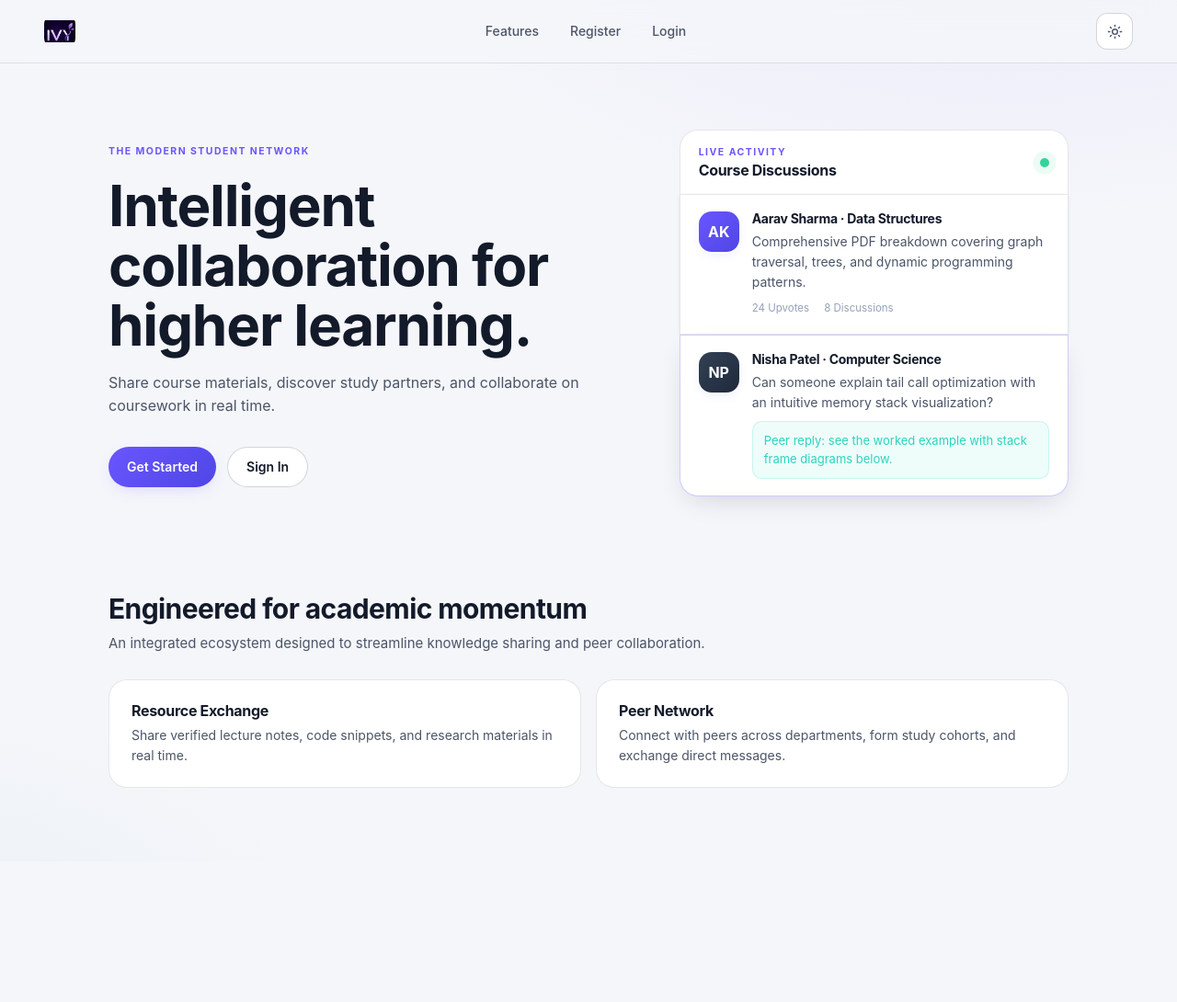
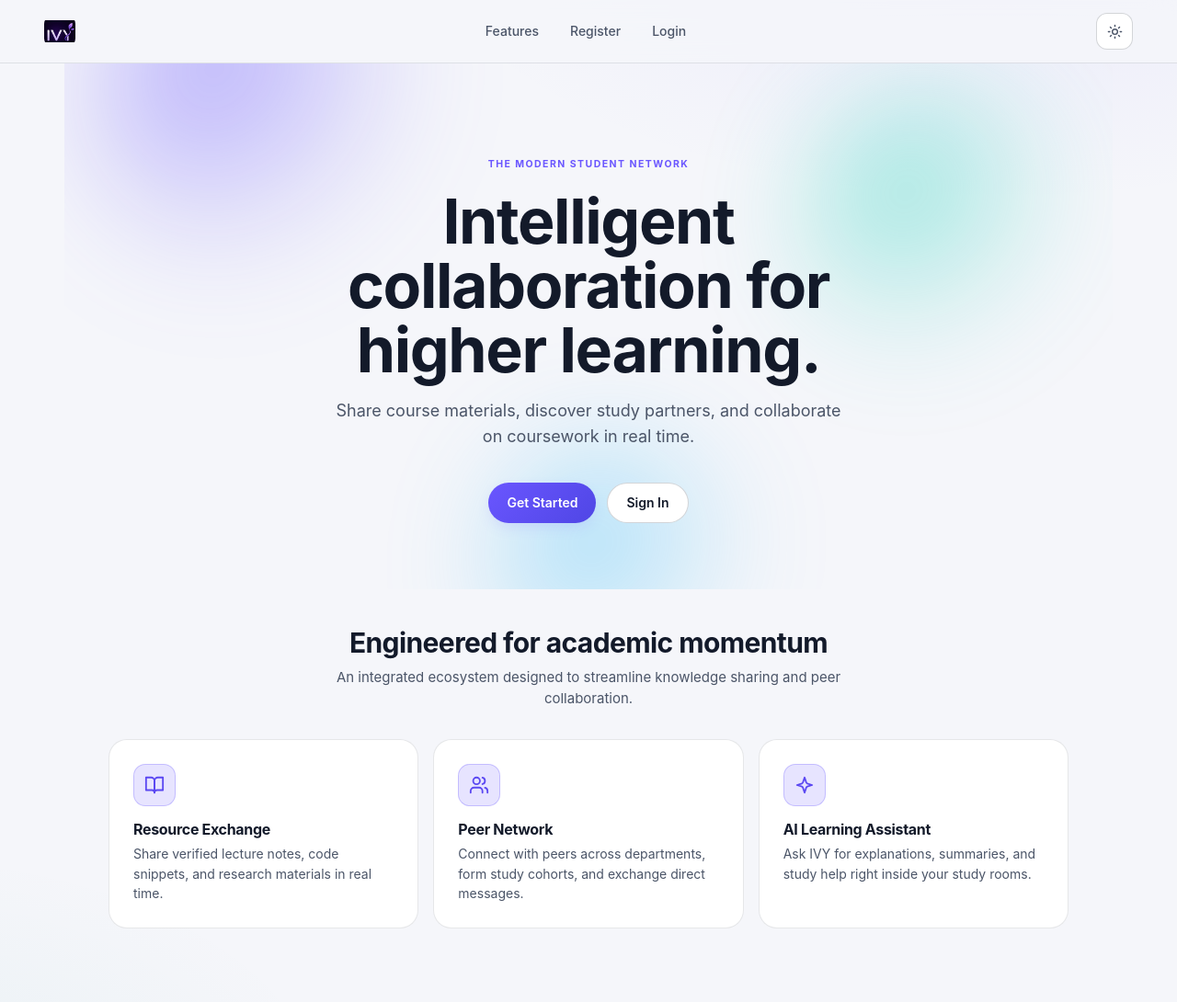
Before and after one commit to vardhandevraj/peertopeer, a Flask app: page / in a window 1280 px wide. Shown: the whole page at 92% size. Before the commit the page ends 857 px from the top, so only its background shows below. Run offline with Flask 3, Linux system fonts and the light colour scheme; some libraries are stand-ins or nearby versions.

Commit message:
Rework landing page and remove call permission prompt

```diff
--- a/CampusConnectAI/static/style.css
+++ b/CampusConnectAI/static/style.css
@@ -2214,106 +2213,127 @@ details.row-menu[open] summary { background: var(--elev-3); color: var(--text-1)
     background: var(--elev-2); }
 
 .hero {
-    display: grid;
-    grid-template-columns: minmax(0, 1.15fr) minmax(0, 0.85fr);
-    gap: 48px;
-    align-items: center;
+    position: relative;
+    overflow: hidden;
     max-width: 1140px;
     margin: 0 auto;
-    padding: clamp(56px, 9vh, 96px) clamp(18px, 4vw, 48px) 64px;
-}
-
-.hero-content { animation: ivy-rise 0.5s var(--ease) both; }
+    padding: clamp(72px, 12vh, 132px) clamp(18px, 4vw, 48px) 72px;
+    text-align: center;
+}
+
+.hero-orbs {
+    position: absolute;
+    inset: 0;
+    z-index: 0;
+    pointer-events: none;
+}
+
+.orb {
+    position: absolute;
+    border-radius: 50%;
+    filter: blur(60px);
+    opacity: 0.5;
+    animation: orb-drift 14s var(--ease) infinite;
+}
+
+.orb-a {
+    width: 340px;
+    height: 340px;
+    top: -90px;
+    left: 4%;
+    background: radial-gradient(circle at 30% 30%, var(--accent), transparent 70%);
+}
+
+.orb-b {
+    width: 300px;
+    height: 300px;
+    top: 30px;
+    right: 3%;
+    background: radial-gradient(circle at 30% 30%, var(--teal), transparent 70%);
+    animation-delay: -5s;
+}
+
+.orb-c {
+    width: 260px;
+    height: 260px;
+    bottom: -130px;
+    left: 42%;
+    background: radial-gradient(circle at 30% 30%, var(--sky), transparent 70%);
+    animation-delay: -9s;
+}
+
+@keyframes orb-drift {
+    0%, 100% { transform: translate3d(0, 0, 0) scale(1); }
+    50% { transform: translate3d(0, -22px, 0) scale(1.08); }
+}
+
+.hero-content {
+    position: relative;
+    z-index: 1;
+    max-width: 760px;
+    margin: 0 auto;
+    animation: ivy-rise 0.5s var(--ease) both;
+}
 
 .hero h1 {
-    font-size: clamp(var(--fs-display), 5.4vw, 62px);
-    line-height: 1.05;
-    margin: 10px 0 18px;
-}
-
-.hero-text { color: var(--text-2); font-size: var(--fs-lg); max-width: 520px; }
-
-.hero-actions { display: flex; gap: 12px; margin-top: 32px; flex-wrap: wrap; }
-
-.hero-preview { animation: ivy-rise 0.5s var(--ease) 0.08s both; }
-
-.preview-header {
-    display: flex;
-    align-items: center;
-    justify-content: space-between;
-    padding: 16px 20px;
-    border: 1px solid var(--border);
-    border-bottom: none;
-    border-radius: 20px 20px 0 0;
-    background: var(--elev-1);
-}
-
-.preview-label { font-size: var(--fs-2xs); font-weight: 700; letter-spacing: 0.14em; text-transform: uppercase; color: var(--accent); }
-.preview-header h2 { font-size: var(--fs-lg); margin-top: 2px; }
-
-.status-dot {
-    width: 10px;
-    height: 10px;
-    border-radius: 50%;
-    background: var(--success);
-    box-shadow: 0 0 0 5px rgba(52, 211, 153, 0.18);
-    animation: ivy-pulse 2s ease infinite;
-}
-
-@keyframes ivy-pulse {
-    0%, 100% { box-shadow: 0 0 0 4px rgba(52, 211, 153, 0.18); }
-    50% { box-shadow: 0 0 0 8px rgba(52, 211, 153, 0.08); }
-}
-
-.post-card {
-    display: flex;
-    gap: 14px;
-    padding: 18px 20px;
-    border: 1px solid var(--border);
-    background: var(--elev-2);
-    box-shadow: var(--shadow-sm);
-}
-
-.post-card h3 { font-size: var(--fs-md); margin-bottom: 5px; }
-.post-card p { color: var(--text-2); font-size: var(--fs-md); }
-
-.post-actions { display: flex; gap: 16px; margin-top: 10px; color: var(--text-3); font-size: var(--fs-xs); }
-
-.active-card { border-color: rgba(124, 108, 255, 0.35); box-shadow: var(--shadow-md); }
-.post-card:last-child { border-radius: 0 0 20px 20px; }
-
-.ai-reply {
-    margin-top: 10px;
-    padding: 10px 12px;
-    border-radius: 10px;
-    font-size: var(--fs-sm);
-    color: var(--teal);
-    background: rgba(45, 212, 191, 0.08);
-    border: 1px solid rgba(45, 212, 191, 0.2);
-}
+    font-size: clamp(var(--fs-display), 6vw, 68px);
+    line-height: 1.03;
+    letter-spacing: -0.02em;
+    margin: 10px auto 18px;
+    max-width: 15ch;
+}
+
+.hero-text { color: var(--text-2); font-size: var(--fs-xl); max-width: 560px; margin: 0 auto; }
+
+.hero-actions { display: flex; gap: 12px; margin-top: 36px; justify-content: center; flex-wrap: wrap; }
 
 .feature-strip {
     max-width: 1140px;
     margin: 0 auto;
     padding: 40px clamp(18px, 4vw, 48px) 80px;
-}
+    text-align: center;
+}
+
+.feature-intro { max-width: 620px; margin: 0 auto; }
 
 .feature-strip h2 { font-size: var(--fs-3xl); margin-bottom: 8px; }
 .feature-strip p { color: var(--text-2); }
 
 .feature-grid {
     display: grid;
-    grid-template-columns: repeat(2, minmax(0, 1fr));
+    grid-template-columns: repeat(3, minmax(0, 1fr));
     gap: 16px;
-    margin-top: 28px;
+    margin-top: 32px;
+    text-align: left;
 }
 
 .feature-grid article {
-    padding: 24px;
+    padding: 26px;
     border-radius: var(--radius-lg);
     background: var(--elev-2);
     border: 1px solid var(--border);
-}
+    transition: transform var(--dur) var(--ease), border-color var(--dur) ease, box-shadow var(--dur) ease;
+}
+
+.feature-grid article:hover {
+    transform: translateY(-3px);
+    border-color: var(--border-strong);
+    box-shadow: var(--shadow-md);
+}
+
+.feature-icon {
+    display: grid;
+    place-items: center;
+    width: 46px;
+    height: 46px;
+    margin-bottom: 16px;
+    border-radius: 13px;
+    color: var(--accent-strong);
+    background: color-mix(in srgb, var(--accent) 16%, transparent);
+    border: 1px solid color-mix(in srgb, var(--accent) 28%, transparent);
+}
+
+.feature-icon svg { width: 22px; height: 22px; }
 
 .feature-grid h3 { font-size: var(--fs-lg); margin-bottom: 6px; }
 .feature-grid p { color: var(--text-2); font-size: var(--fs-md); }
--- a/CampusConnectAI/templates/index.html
+++ b/CampusConnectAI/templates/index.html
@@ -47,6 +47,12 @@
 
     <main>
         <section class="hero">
+            <div class="hero-orbs" aria-hidden="true">
+                <span class="orb orb-a"></span>
+                <span class="orb orb-b"></span>
+                <span class="orb orb-c"></span>
+            </div>
+
             <div class="hero-content">
                 <div class="eyebrow">The Modern Student Network</div>
                 <h1>Intelligent collaboration for higher learning.</h1>
@@ -64,54 +70,28 @@
                     {% endif %}
                 </div>
             </div>
-
-            <div class="hero-preview" aria-label="IVY Feed preview">
-                <div class="preview-header">
-                    <div>
-                        <p class="preview-label">Live Activity</p>
-                        <h2>Course Discussions</h2>
-                    </div>
-                    <span class="status-dot"></span>
-                </div>
-
-                <article class="post-card">
-                    <div class="avatar">AK</div>
-                    <div>
-                        <h3>Aarav Sharma · Data Structures</h3>
-                        <p>Comprehensive PDF breakdown covering graph traversal, trees, and dynamic programming patterns.</p>
-                        <div class="post-actions">
-                            <span>24 Upvotes</span>
-                            <span>8 Discussions</span>
-                        </div>
-                    </div>
-                </article>
-
-                <article class="post-card active-card">
-                    <div class="avatar dark">NP</div>
-                    <div>
-                        <h3>Nisha Patel · Computer Science</h3>
-                        <p>Can someone explain tail call optimization with an intuitive memory stack visualization?</p>
-                        <div class="ai-reply">
-                            Peer reply: see the worked example with stack frame diagrams below.
-                        </div>
-                    </div>
-                </article>
-            </div>
         </section>
 
         <section class="feature-strip" id="features">
-            <div>
+            <div class="feature-intro">
                 <h2>Engineered for academic momentum</h2>
                 <p>An integrated ecosystem designed to streamline knowledge sharing and peer collaboration.</p>
             </div>
             <div class="feature-grid">
                 <article>
+                    <span class="feature-icon"><i data-lucide="book-open"></i></span>
                     <h3>Resource Exchange</h3>
                     <p>Share verified lecture notes, code snippets, and research materials in real time.</p>
                 </article>
                 <article>
+                    <span class="feature-icon"><i data-lucide="users"></i></span>
                     <h3>Peer Network</h3>
                     <p>Connect with peers across departments, form study cohorts, and exchange direct messages.</p>
+                </article>
+                <article>
+                    <span class="feature-icon"><i data-lucide="sparkles"></i></span>
+                    <h3>AI Learning Assistant</h3>
+                    <p>Ask IVY for explanations, summaries, and study help right inside your study rooms.</p>
                 </article>
             </div>
         </section>
```
Also changed, not shown: other parts of CampusConnectAI/static/style.css (+2 -40 lines), CampusConnectAI/scripts/build-static.js (+13 -30 lines), CampusConnectAI/static/call_room.js (+3 -27 lines), CampusConnectAI/templates/call_room.html (+0 -12 lines).
